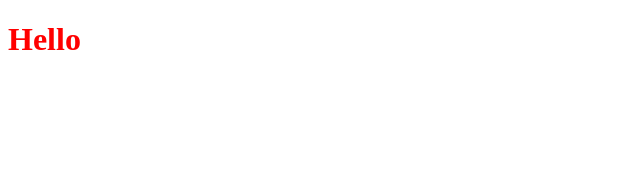
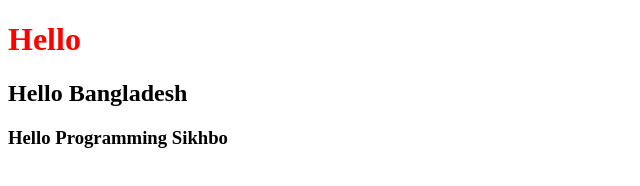
Before and after one commit to RakibCoderbd/Multiple-page-Website, a plain HTML site: page index.html in a window 1280 px wide. Shown: the whole page, without its empty margins (0-640 px from the left). Drawn offline with Linux system fonts and the light colour scheme.

Commit message:
second commit

```diff
--- a/index.html
+++ b/index.html
@@ -10,5 +10,9 @@
 
     <h1>Hello</h1>
 
+    <h2>Hello Bangladesh</h2>
+
+    <h3>Hello Programming Sikhbo </h3>
+
 </body>
 </html>
```
